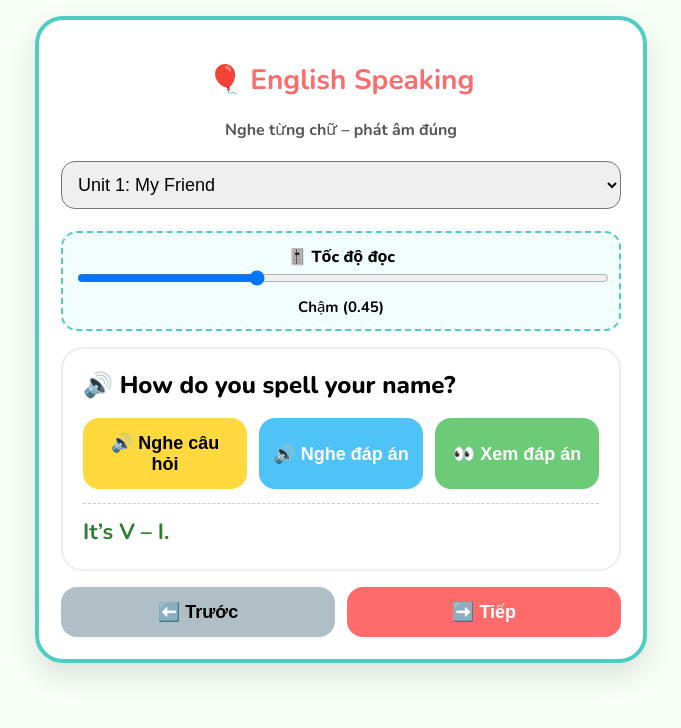
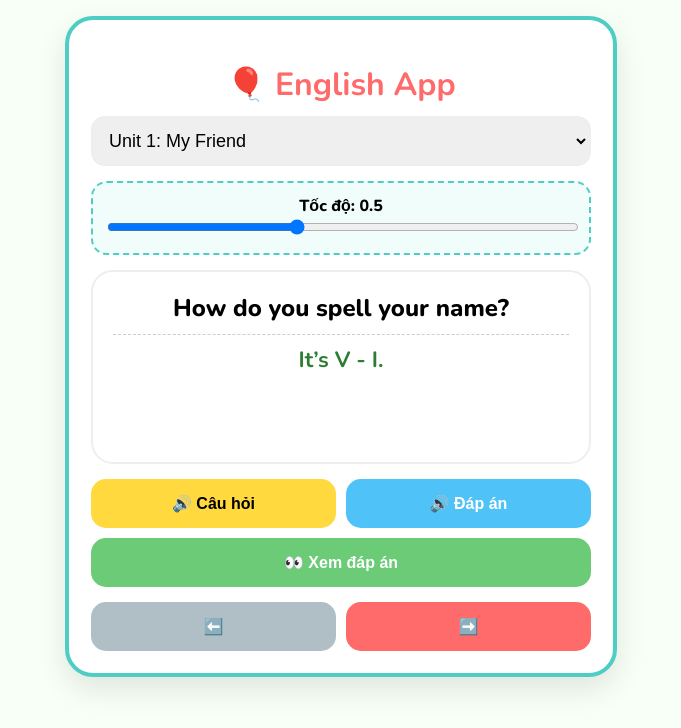
Before and after one commit to nthson34/tienganh, a plain HTML site: page index.html in a window 1280 px wide. Both pictures are taken after a click on the button "👀 Xem đáp án". Shown: the whole page, without its empty margins (299-980 px from the left). Drawn offline with nearby package versions, Linux system fonts and the light colour scheme.

Commit message:
Update index.html

```diff
--- a/index.html
+++ b/index.html
@@ -4,276 +4,118 @@
 <meta charset="UTF-8">
 <meta name="viewport" content="width=device-width, initial-scale=1.0, maximum-scale=1.0, user-scalable=no">
 <title>English Speaking for Kids</title>
-
-<!-- FONT DỄ ĐỌC CHO TRẺ -->
 <link href="https://fonts.googleapis.com/css2?family=Nunito:wght@700;800&display=swap" rel="stylesheet">
-
 <style>
-:root{
-  --primary:#FF6B6B;
-  --secondary:#4ECDC4;
-  --bg:#F7FFF7;
-}
-body{
-  margin:0;
-  padding:16px;
-  font-family:'Nunito', system-ui, sans-serif;
-  background:var(--bg);
-}
-.container{
-  max-width:560px;
-  margin:auto;
-  background:#fff;
-  border-radius:28px;
-  padding:22px;
-  border:4px solid var(--secondary);
-  box-shadow:0 12px 30px rgba(0,0,0,.12);
-}
-h1{
-  text-align:center;
-  color:var(--primary);
-  font-size:28px;
-}
-.note{
-  text-align:center;
-  font-size:16px;
-  color:#555;
-  margin-bottom:8px;
-}
-select{
-  width:100%;
-  padding:12px;
-  border-radius:14px;
-  font-size:18px;
-  margin:12px 0;
-}
-.speed-box{
-  margin:10px 0 16px;
-  padding:12px;
-  border-radius:16px;
-  background:#F1FDFB;
-  border:2px dashed var(--secondary);
-}
-.speed-label{
-  font-size:16px;
-  font-weight:800;
-  text-align:center;
-}
-.speed-value{
-  text-align:center;
-  font-size:15px;
-  margin-top:4px;
-}
+:root{ --primary:#FF6B6B; --secondary:#4ECDC4; --bg:#F7FFF7; }
+body{ margin:0; padding:16px; font-family:'Nunito', sans-serif; background:var(--bg); }
+.container{ max-width:500px; margin:auto; background:#fff; border-radius:28px; padding:22px; border:4px solid var(--secondary); box-shadow:0 12px 30px rgba(0,0,0,.1); }
+h1{ text-align:center; color:var(--primary); margin-bottom:10px; }
+select{ width:100%; padding:12px; border-radius:14px; font-size:18px; margin-bottom:15px; border:2px solid #eee; }
+.speed-box{ margin-bottom:15px; padding:12px; border-radius:16px; background:#F1FDFB; border:2px dashed var(--secondary); }
 input[type=range]{ width:100%; }
-
-.card{
-  margin-top:16px;
-  padding:20px;
-  border-radius:22px;
-  border:2px solid #eee;
-}
-.question{
-  font-size:24px;
-  font-weight:800;
-  line-height:1.4;
-}
-.answer{
-  display:none;
-  margin-top:14px;
-  padding-top:12px;
-  border-top:1px dashed #ccc;
-  color:#2E7D32;
-  font-size:22px;
-  font-weight:700;
-  line-height:1.5;
-  white-space:pre-line;
-}
-.buttons,.nav{
-  display:flex;
-  gap:12px;
-  margin-top:16px;
-  flex-wrap:wrap;
-}
-.btn{
-  flex:1;
-  border:none;
-  padding:14px;
-  border-radius:16px;
-  font-size:18px;
-  font-weight:800;
-}
-.listen{background:#FFD93D;}
-.listenAnswer{background:#4FC3F7;color:white;}
-.show{background:#6BCB77;color:white;}
-.prev{background:#B0BEC5;}
-.next{background:#FF6B6B;color:white;}
+.card{ padding:20px; border-radius:22px; border:2px solid #eee; min-height:150px; text-align:center; margin-bottom:15px; }
+.question{ font-size:24px; font-weight:800; margin-bottom:10px; }
+.answer{ font-size:22px; color:#2E7D32; font-weight:700; display:none; padding-top:10px; border-top:1px dashed #ccc; }
+.buttons{ display:grid; grid-template-columns: 1fr 1fr; gap:10px; }
+.btn{ border:none; padding:15px; border-radius:15px; font-size:16px; font-weight:800; cursor:pointer; }
+.listen{ background:#FFD93D; }
+.listenAnswer{ background:#4FC3F7; color:#fff; }
+.show{ background:#6BCB77; color:#fff; grid-column: span 2; }
+.nav{ display:flex; gap:10px; margin-top:15px; }
+.prev{ background:#B0BEC5; flex:1; }
+.next{ background:var(--primary); color:#fff; flex:1; }
 </style>
 </head>
-
 <body>
 
 <div class="container">
-<h1>🎈 English Speaking</h1>
-<div class="note">Nghe từng chữ – phát âm đúng</div>
-
+    <h1>🎈 English App</h1>
     <select id="unitSelect"></select>
 
-<!-- THANH CHỈNH TỐC ĐỘ -->
     <div class="speed-box">
-  <div class="speed-label">🎚️ Tốc độ đọc</div>
-  <input type="range" id="speed" min="0.35" max="0.65" step="0.05" value="0.45">
-  <div class="speed-value" id="speedText">Chậm (0.45)</div>
+        <div style="font-weight:800; text-align:center">Tốc độ: <span id="speedVal">0.5</span></div>
+        <input type="range" id="speed" min="0.3" max="0.8" step="0.1" value="0.5">
     </div>
 
     <div class="card">
-  <div class="question" id="question"></div>
+        <div class="question" id="qText"></div>
+        <div class="answer" id="aText"></div>
+    </div>
 
     <div class="buttons">
-    <button class="btn listen" onclick="speakQuestion()">🔊 Nghe câu hỏi</button>
-    <button class="btn listenAnswer" onclick="speakAnswer()">🔊 Nghe đáp án</button>
+        <button class="btn listen" onclick="handleSpeak('q')">🔊 Câu hỏi</button>
+        <button class="btn listenAnswer" onclick="handleSpeak('a')">🔊 Đáp án</button>
         <button class="btn show" onclick="toggle()">👀 Xem đáp án</button>
     </div>
 
-  <div class="answer" id="answer"></div>
-</div>
-
     <div class="nav">
-  <button class="btn prev" onclick="prev()">⬅️ Trước</button>
-  <button class="btn next" onclick="next()">➡️ Tiếp</button>
+        <button class="btn prev" onclick="prev()">⬅️</button>
+        <button class="btn next" onclick="next()">➡️</button>
     </div>
 </div>
 
 <script>
-// ==================
-// DỮ LIỆU – ĐÚNG BỘ CÂU HỎI CỦA BẠN
-// ==================
 const data = [
-{
-  name:"Unit 1: My Friend",
-  q:[
-    ["How do you spell your name?","It’s V – I."],
-    ["Where are you from?","I’m from Viet Nam."],
-    ["Do your friends like dancing?","Yes, they do."]
-  ]
-},
-{
-  name:"Unit 2: Family",
-  q:[
-    ["Who is this?","This is my mother."],
-    ["What’s her name?","Her name is Chi."],
-    ["Do you have a pet?","Yes, I do. I have a cat."]
-  ]
-},
-{
-  name:"Unit 3: School",
-  q:[
-    ["Is this your book?","Yes, it is."],
-    ["Are these your pens?","Yes, they are."],
-    ["Do you like English?","Yes, I do."],
-    ["When do you have English?","I have English on Monday."]
-  ]
-},
-{
-  name:"Unit 4: Home",
-  q:[
-    ["Where’s your dad?","He is in the bedroom."],
-    ["What’s he doing?","He is watching TV."],
-    ["Who do you live with?","I live with mom and dad."],
-    ["How many rooms are there in your house?","There are tow rooms."]
-  ]
-}
+    { name:"Unit 1: My Friend", q:[["How do you spell your name?","It’s V - I."], ["Where are you from?","I’m from Viet Nam."]] },
+    { name:"Unit 2: Family", q:[["Who is this?","This is my mother."], ["What’s her name?","Her name is Chi."]] },
+    { name:"Unit 3: School", q:[["Is this your book?","Yes, it is."], ["Do you like English?","Yes, I do."]] },
+    { name:"Unit 4: Home", q:[["Where’s your dad?","He is in the bedroom."], ["How many rooms are there?","There are two rooms."]] }
 ];
 
-// ==================
-// LÀM SẠCH CÂU – BỎ DẤU CÂU
-// ==================
-function cleanText(text){
+let u=0, i=0;
+const synth = window.speechSynthesis;
+
+// 1. LÀM SẠCH VĂN BẢN TRƯỚC KHI ĐỌC
+function cleanAndSplit(text) {
     return text
-    .replace(/[.,?!’'"]/g,"")
-    .replace(/–|-/g," ")
-    .replace(/\(|\)/g,"")
-    .replace(/\s+/g," ")
-    .trim();
+        .replace(/[.,?!:;'"()\-]/g, " ") // Thay thế dấu câu bằng khoảng trắng
+        .split(/\s+/)                   // Cắt theo một hoặc nhiều khoảng trắng
+        .filter(word => word.length > 0); // Loại bỏ các phần tử rỗng
 }
 
-// ==================
-// GIỌNG + TỐC ĐỘ
-// ==================
-let voices=[], selectedVoice=null;
-let speed = 0.45;
+function handleSpeak(type) {
+    synth.cancel();
+    const rawText = type === 'q' ? data[u].q[i][0] : data[u].q[i][1];
+    const words = cleanAndSplit(rawText);
+    let wordIdx = 0;
 
-const speedSlider=document.getElementById("speed");
-const speedText=document.getElementById("speedText");
-
-speedSlider.oninput=()=>{
-  speed=parseFloat(speedSlider.value);
-  let label = speed<0.4 ? "Rất chậm" : speed<0.55 ? "Chậm" : "Bình thường";
-  speedText.textContent = `${label} (${speed})`;
+    function speakNext() {
+        if (wordIdx < words.length) {
+            const utter = new SpeechSynthesisUtterance(words[wordIdx]);
+            utter.lang = 'en-US';
+            utter.rate = document.getElementById("speed").value;
+            utter.onend = () => {
+                wordIdx++;
+                setTimeout(speakNext, 250); // Nghỉ 0.25s giữa các từ
             };
-
-function loadVoices(){
-  voices = speechSynthesis.getVoices();
-  selectedVoice =
-    voices.find(v=>v.lang.startsWith("en-SG")) ||
-    voices.find(v=>v.lang.startsWith("en-IN")) ||
-    voices.find(v=>v.lang.startsWith("en-US")) ||
-    voices[0];
+            synth.speak(utter);
         }
-speechSynthesis.onvoiceschanged = loadVoices;
-
-// ==================
-// ĐỌC RÕ TỪNG TỪ – KHÔNG NHẤN NHÁ
-// ==================
-function speakClearWords(text){
-  speechSynthesis.cancel();
-  const clean = cleanText(text);
-  const words = clean.split(" ");
-  let index=0;
-
-  function speakNext(){
-    if(index>=words.length) return;
-    const u=new SpeechSynthesisUtterance(words[index]);
-    u.lang="en";
-    u.rate=speed;
-    u.pitch=1.0;
-    if(selectedVoice) u.voice=selectedVoice;
-    u.onend=()=>{ index++; setTimeout(speakNext,350); };
-    speechSynthesis.speak(u);
     }
     speakNext();
 }
 
-// ==================
-// APP LOGIC
-// ==================
-let u=0,i=0;
-const unitSelect=document.getElementById("unitSelect");
-const questionEl=document.getElementById("question");
-const answerEl=document.getElementById("answer");
+// Logic điều khiển App
+const unitSelect = document.getElementById("unitSelect");
+data.forEach((unit, idx) => { unitSelect.innerHTML += `<option value="${idx}">${unit.name}</option>`; });
+unitSelect.onchange = () => { u=unitSelect.value; i=0; render(); };
 
-data.forEach((unit,idx)=>{
-  unitSelect.innerHTML+=`<option value="${idx}">${unit.name}</option>`;
-});
+document.getElementById("speed").oninput = (e) => { document.getElementById("speedVal").innerText = e.target.value; };
 
-unitSelect.onchange=()=>{u=unitSelect.value;i=0;render();};
-
-function render(){
-  questionEl.textContent="🔊 "+data[u].q[i][0];
-  answerEl.textContent=data[u].q[i][1];
-  answerEl.style.display="none";
+function render() {
+    document.getElementById("qText").innerText = data[u].q[i][0];
+    document.getElementById("aText").innerText = data[u].q[i][1];
+    document.getElementById("aText").style.display = "none";
 }
 
-function speakQuestion(){ speakClearWords(data[u].q[i][0]); }
-function speakAnswer(){ speakClearWords(data[u].q[i][1]); }
+function toggle() {
+    const a = document.getElementById("aText");
+    a.style.display = (a.style.display === "block") ? "none" : "block";
+}
 
-function toggle(){
-  answerEl.style.display = answerEl.style.display==="block"?"none":"block";
-}
-function next(){ if(i<data[u].q.length-1)i++; render(); }
-function prev(){ if(i>0)i--; render(); }
+function next() { if(i < data[u].q.length-1) { i++; render(); } }
+function prev() { if(i > 0) { i--; render(); } }
 
 render();
 </script>
-
 </body>
 </html>
```
Lines whose indentation alone changed are shown as unchanged.
